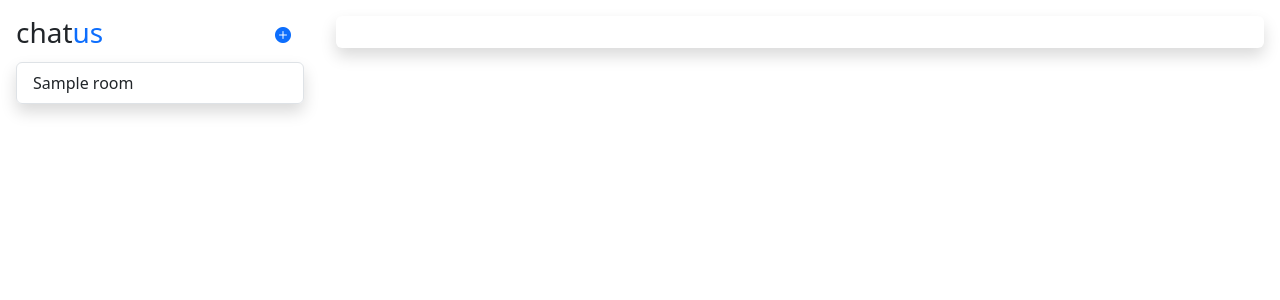
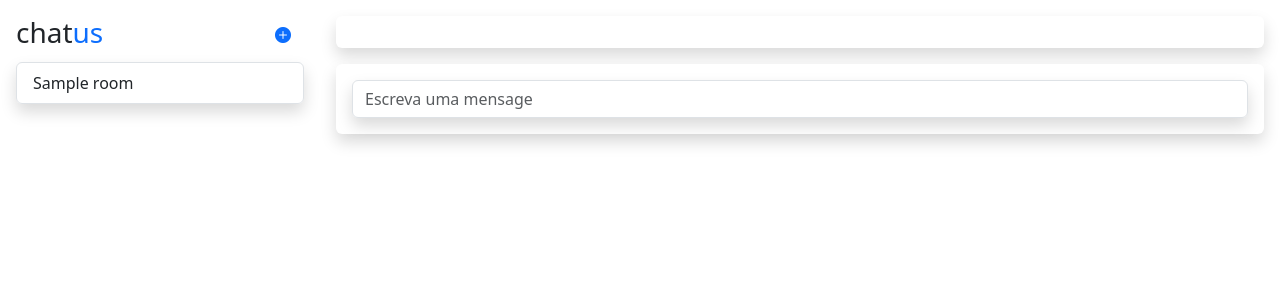
Before and after one commit to Allan-Araujo-Lima/Chatus, a Django app: page / in a window 1280 px wide. Shown: the top 300 px of the page. Run offline with Django 4.2, Linux system fonts and the light colour scheme; tables that the repository leaves empty hold one stand-in row (values such as "Sample post").

Commit message:
second commit

```diff
--- a/static/js/chatus.js
+++ b/static/js/chatus.js
@@ -1,8 +1,9 @@
+const $chatMessages = document.querySelector(".messages");
+
 const getMessages = async (room_id) => {
     const reponse = await fetch(`/${room_id}`);
     const html = await reponse.text();
-
-    console.log(html)
+    $chatMessages.innerHTML = html;
 };
 
 getMessages(8);
--- a/templates/chat/home.html
+++ b/templates/chat/home.html
@@ -23,10 +23,12 @@
     </div>
     <div class="chat-messages h-100 w-75">
         <div class="messages card m-3 p-3 h-75 shadow border-0 overflow-scroll">
-
+            {% include 'chat/list-messages.html' %}
         </div>
         <div class="send-message card m-3 shadow border-0">
-            {% include 'chat/list-messages.html' %}
+            <form class="send-message card m-3 shadow border-0">
+                <input type="text" class="form-control" placeholder="Escreva uma mensage">
+            </form>
         </div>
     </div>
 </div>
```
